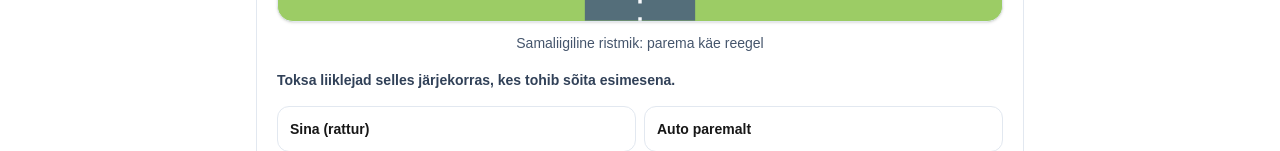
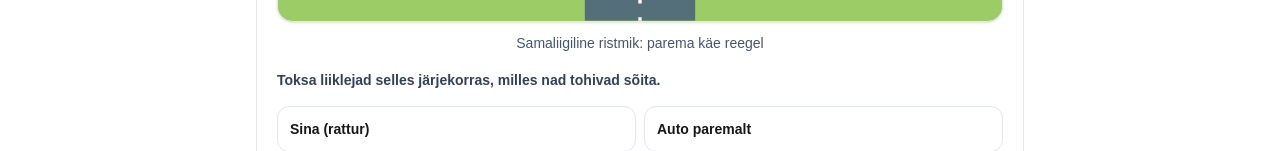
Before and after one commit to MrTolerant/jalgratta-eksam, a Next.js app: page /games/priority in a window 1280 px wide. Shown: the part 801-952 px from the top of the page. Built offline with nearby package versions, Linux system fonts and the light colour scheme.

Commit message:
fix: Estonian and Russian spelling across UI and question banks

```diff
--- a/src/app/games/priority/page.tsx
+++ b/src/app/games/priority/page.tsx
@@ -76,9 +76,9 @@ export default function PriorityGamePage() {
         <SceneIllustration variant={round.scene} lang={lang} />
         <p className="text-sm font-semibold text-slate-700 dark:text-slate-200">
           {lang === 'et'
-            ? 'Toksa liiklejad selles järjekorras, kes tohib sõita esimesena.'
+            ? 'Toksa liiklejad selles järjekorras, milles nad tohivad sõita.'
             : lang === 'ru'
-            ? 'Нажимай участников в том порядке, кто может ехать первым.'
+            ? 'Нажимай участников в том порядке, в каком они могут ехать.'
             : 'Tap road users in the order they are allowed to go.'}
         </p>
         <div className="grid grid-cols-1 sm:grid-cols-2 gap-2">
```
